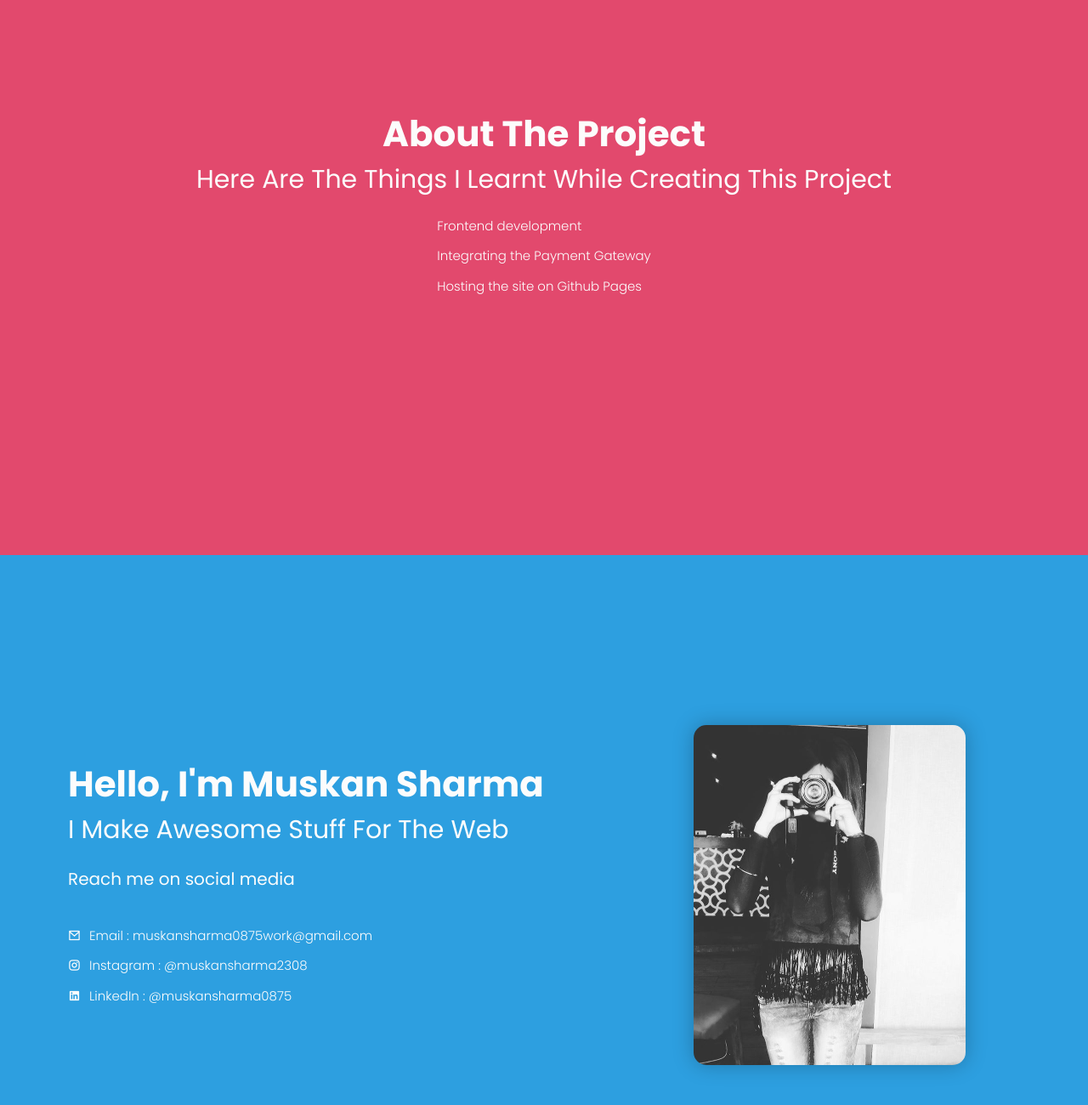
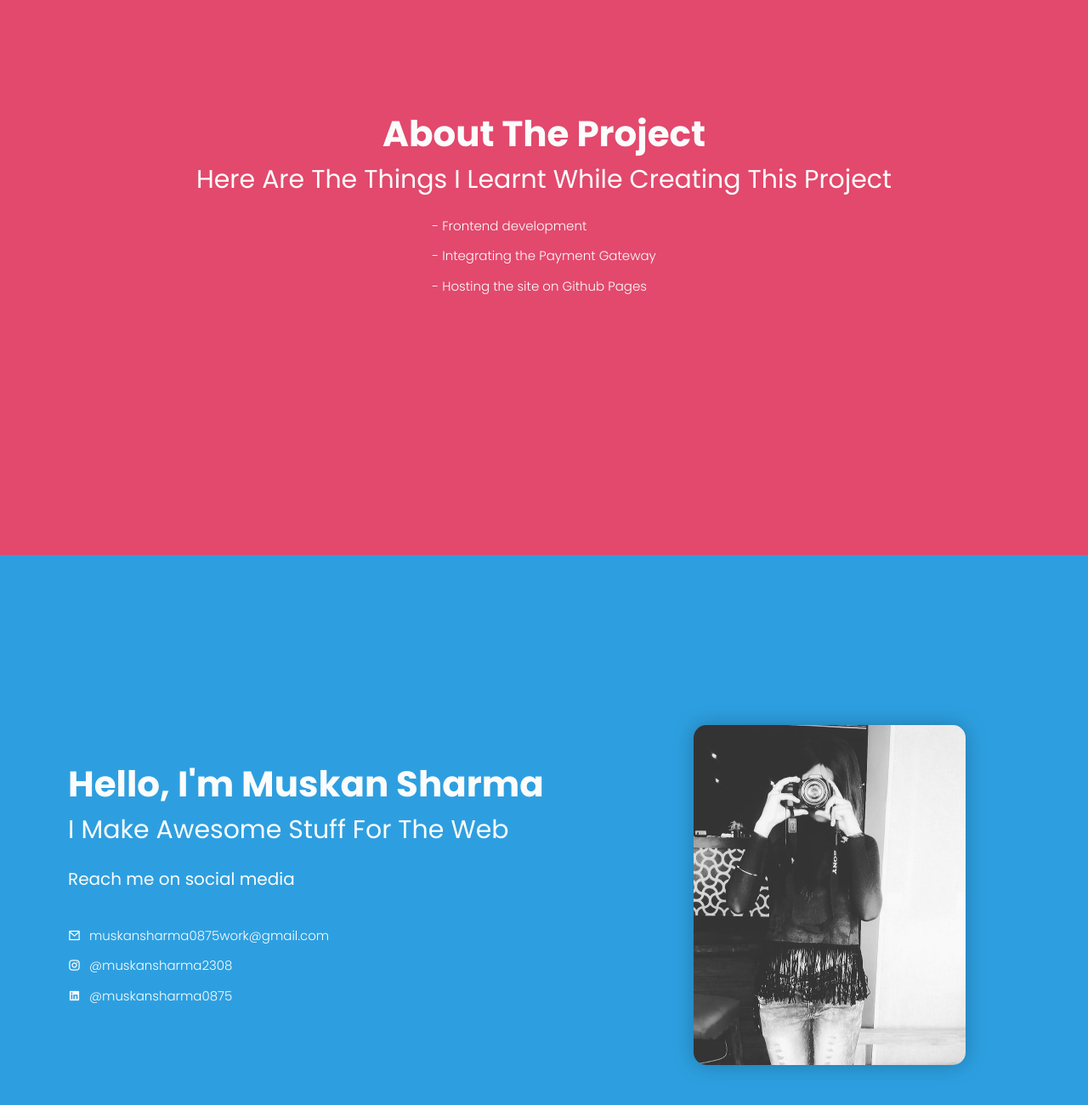
Before and after one commit to muskansharma2308/Payment-gateway, a plain HTML site: page index.html in a window 1280 px wide. Shown: the part 947-2247 px from the top of the page at 85% size. Drawn offline with nearby package versions, Linux system fonts and the light colour scheme.

Commit message:
Update index.html

```diff
--- a/index.html
+++ b/index.html
@@ -63,9 +63,9 @@
         <h1 class="h1">About the project</h1>
         <p class="subhead">Here are the things I learnt while creating this project</p>
         <ul class="list">
-            <li class="list__item">Frontend development</li>
-            <li class="list__item">Integrating the Payment Gateway</li>
-            <li class="list__item">Hosting the site on Github Pages</li>
+            <li class="list__item"> - Frontend development</li>
+            <li class="list__item"> - Integrating the Payment Gateway</li>
+            <li class="list__item"> - Hosting the site on Github Pages</li>
         </ul>
     </section>
 
@@ -79,15 +79,15 @@
                     <ul class="list">
                         <li class="list__item">
                             <i class="ri-mail-line list__icon"></i>
-                            Email : muskansharma0875work@gmail.com
+                            muskansharma0875work@gmail.com
                         </li>
                         <li class="list__item">
                             <i class="ri-instagram-line list__icon"></i>
-                            Instagram : @muskansharma2308
+                            @muskansharma2308
                         </li>
                         <li class="list__item">
                             <i class="ri-linkedin-box-fill list__icon"></i>
-                            LinkedIn : @muskansharma0875
+                            @muskansharma0875
 
                         </li>
                     </ul>
@@ -104,11 +104,3 @@
 </body>
 
 </html>
-
-<!--
-
-    To do:
-    1. Create the about and contact pages
-    5. Record the video and send
-
- -->
```
